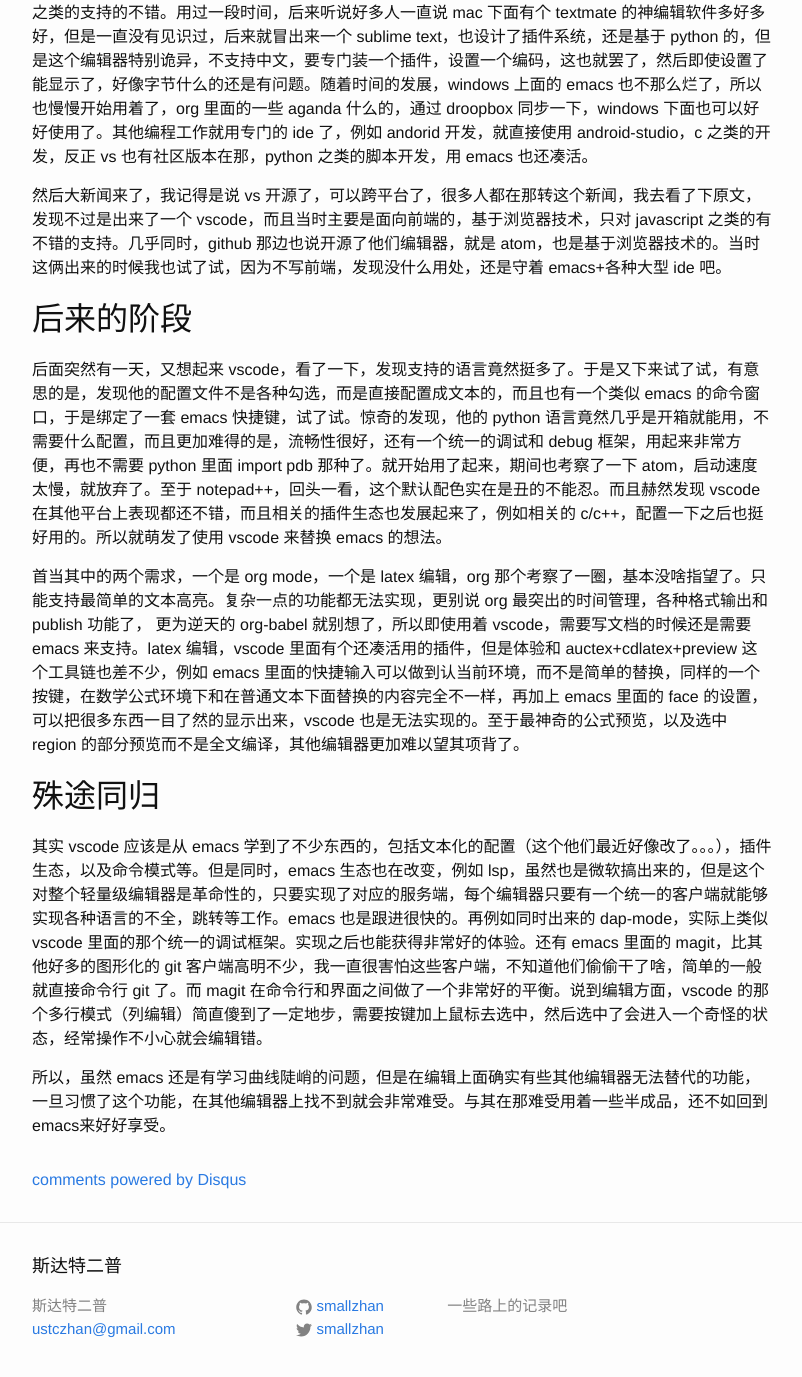
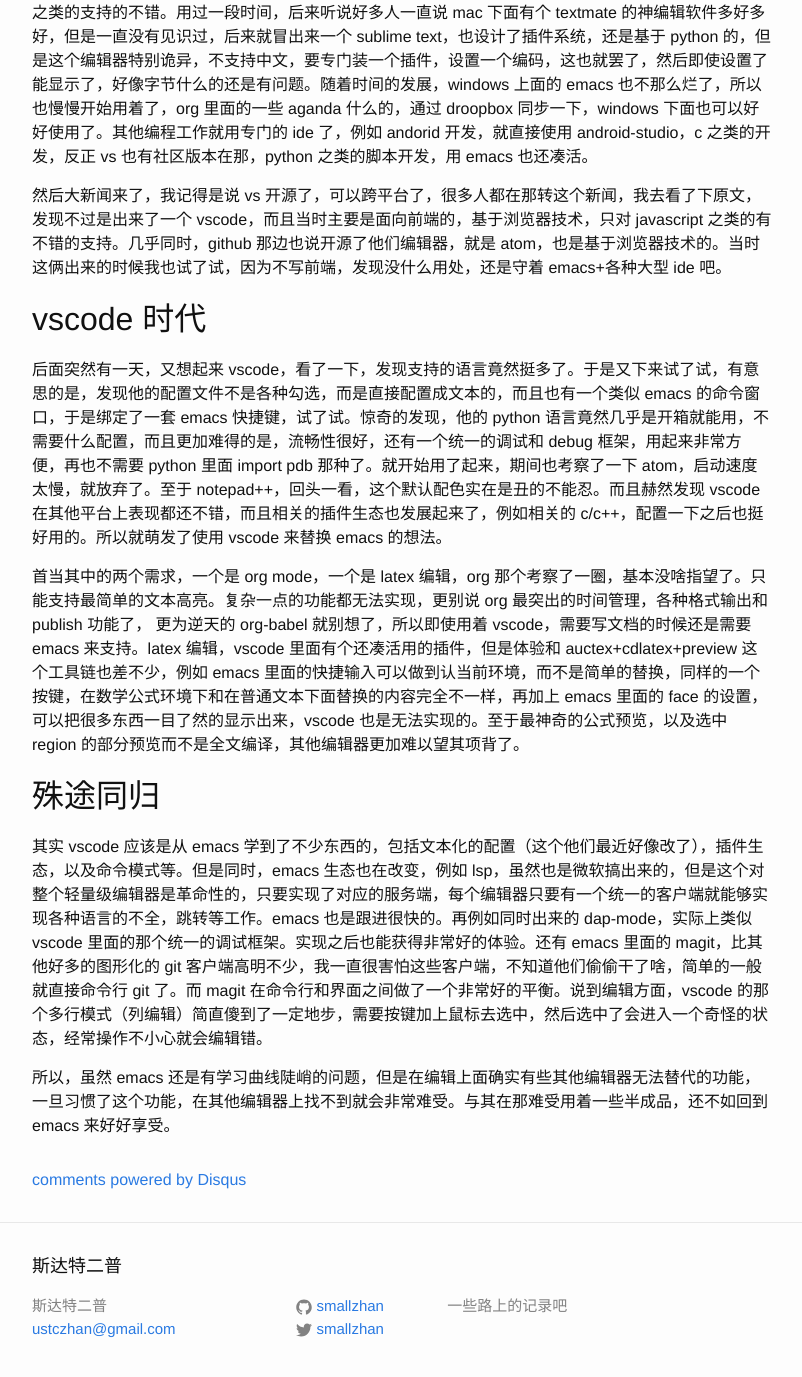
Before and after one commit to smallzhan/smallzhan.github.io, a Jekyll site: the page built from _posts/2019-04-13-p-.markdown, in a window 1280 px wide and 1400 px high, scrolled down 937 px. Shown: the top 1377 px of the window, without its empty margins (238-1040 px from the left). Built offline with Jekyll 4.4.1, drawn with Linux system fonts in a browser that asks for light colours; comment, search, counter and statistics services are not loaded; some of the changed text lies outside the part shown.

```diff
--- a/_posts/2019-04-13-p-.markdown
+++ b/_posts/2019-04-13-p-.markdown
@@ -9,30 +9,35 @@ tags:
   - misc
 ---
 
+
 # 缘起
 
 最近这几天又回到 Emacs 了，之前是用过一段时间的 vscode，因为实在是有些无法替代的功能，另一方面，随着 lsp 的发展，emacs 里面的一些编程体验也跟上来了。试了一下，感觉没有继续使用 vscode 的动力了，正好借这个机会回顾一下使用各种编辑器的一些历程。
 
-# 拓荒年代
+
+# 拓荒，Linux 年代
 
 因为接触电脑比较晚，当然又因为是学计算机的，所以当时一开始学就开始用 linux，记得找了一本书，从头看到尾看完了各种 linux 的命令，就开始了。于是在这个过程中认识了两个编辑器，一个叫 emacs 一个叫 vim，感觉就是 vim 和终端比较靠拢，而 emacs 比较靠 gui。当时的 emacs 还是 21，还有个 xemacs。不过也是因为比较习惯 windows 那种打开就编辑，所以一直对 vim 不感冒，就开始弄起了 emacs，那个时代，emacs 已经有 23 的 cvs 版本，可以比较方便的支持 xft 字体，不需要各种折腾中文显示了，也可以编译使用了，所以就用了起来。再加上，网上流传很广的王垠的文章和传教，所以就开始入了 emacs 教了。当然那个过程中，也开始了解了很多稀奇古怪的玩意，例如 fvwm，tex 等。linux 发行版也折腾过不少。后来的时候，差不多所有的操作都可以在 linux 下面完成了。也一直用着 emacs。期间用过 gnus 收取各种邮件，erc 来聊天等。
 
-后来认识了 emacs 里面的大杀器 org，那个时候有些时候需要做报告，就直接用 org 写一个文件，然后 C-c C-c 几下，直接生成 beamer 的 pdf 出来，当然，写一些资料都是通过 orgmode 写成文档，然后输出成 latex 的，很长一段时间之类都不直接写 latex 文件，org，想生成啥就是啥。但是 emacs 问题是上面一些编程的支持不好，就比如 c 语言，那体验真是被 vs 拉开好远。要么就是基于各种 TAGS 的一些支持，后来有一些 cscope，xfactory 什么的，还有雄心勃勃的 semantic 系列，但是体验都比较差强人意。不过那个时代这个是通病，各种编辑器的智能补全都不怎么行。要做到这个就是 IDE 的范围了。
+后来认识了 emacs 里面的大杀器 org，那个时候有些时候需要做报告，就直接用 org 写一个文件，然后 C-c C-c 几下，直接生成 beamer 的 pdf 出来，当然，写一些资料都是通过 orgmode 写成文档，然后输出成 latex 的，很长一段时间之类都不直接写 latex 文件，org，想生成啥就是啥。但是 emacs 问题是上面一些编程的支持不好，就比如 c 语言，那体验真是被 vs 拉开好远。要么就是基于各种 TAGS 的一些支持，后来有一些 cscope，xrefactory 什么的，还有雄心勃勃的 semantic/cedet 系列，但是体验都比较差强人意。不过那个时代这个是通病，各种编辑器的智能补全都不怎么行。要做到这个就是 IDE 的范围了。
 
-# windows
+
+# windows 上的编辑器
 
 后来，主要的工作环境变成了 windows，windows 上面的 emacs 可以比 linux 下面的逊色不少，只能捏着鼻子用着，还出各种各样的问题，我记忆记得好几个版本莫名其妙的就闪退了，所以就在 windows 下面寻找顺手一点的编辑器，当然 notepad 是死开的。那个时候 notepad++ 还不错，各种语言的语法高亮之类的支持的不错。用过一段时间，后来听说好多人一直说 mac 下面有个 textmate 的神编辑软件多好多好，但是一直没有见识过，后来就冒出来一个 sublime text，也设计了插件系统，还是基于 python 的，但是这个编辑器特别诡异，不支持中文，要专门装一个插件，设置一个编码，这也就罢了，然后即使设置了能显示了，好像字节什么的还是有问题。随着时间的发展，windows 上面的 emacs 也不那么烂了，所以也慢慢开始用着了，org 里面的一些 aganda 什么的，通过 droopbox 同步一下，windows 下面也可以好好使用了。其他编程工作就用专门的 ide 了，例如 andorid 开发，就直接使用 android-studio，c 之类的开发，反正 vs 也有社区版本在那，python 之类的脚本开发，用 emacs 也还凑活。
 
 然后大新闻来了，我记得是说 vs 开源了，可以跨平台了，很多人都在那转这个新闻，我去看了下原文，发现不过是出来了一个 vscode，而且当时主要是面向前端的，基于浏览器技术，只对 javascript 之类的有不错的支持。几乎同时，github 那边也说开源了他们编辑器，就是 atom，也是基于浏览器技术的。当时这俩出来的时候我也试了试，因为不写前端，发现没什么用处，还是守着 emacs+各种大型 ide 吧。
 
-# 后来的阶段
+
+# vscode 时代
 
 后面突然有一天，又想起来 vscode，看了一下，发现支持的语言竟然挺多了。于是又下来试了试，有意思的是，发现他的配置文件不是各种勾选，而是直接配置成文本的，而且也有一个类似 emacs 的命令窗口，于是绑定了一套 emacs 快捷键，试了试。惊奇的发现，他的 python 语言竟然几乎是开箱就能用，不需要什么配置，而且更加难得的是，流畅性很好，还有一个统一的调试和 debug 框架，用起来非常方便，再也不需要 python 里面 import pdb 那种了。就开始用了起来，期间也考察了一下 atom，启动速度太慢，就放弃了。至于 notepad++，回头一看，这个默认配色实在是丑的不能忍。而且赫然发现 vscode 在其他平台上表现都还不错，而且相关的插件生态也发展起来了，例如相关的 c/c++，配置一下之后也挺好用的。所以就萌发了使用 vscode 来替换 emacs 的想法。
 
 首当其中的两个需求，一个是 org mode，一个是 latex 编辑，org 那个考察了一圈，基本没啥指望了。只能支持最简单的文本高亮。复杂一点的功能都无法实现，更别说 org 最突出的时间管理，各种格式输出和 publish 功能了， 更为逆天的 org-babel 就别想了，所以即使用着 vscode，需要写文档的时候还是需要 emacs 来支持。latex 编辑，vscode 里面有个还凑活用的插件，但是体验和 auctex+cdlatex+preview 这个工具链也差不少，例如 emacs 里面的快捷输入可以做到认当前环境，而不是简单的替换，同样的一个按键，在数学公式环境下和在普通文本下面替换的内容完全不一样，再加上 emacs 里面的 face 的设置，可以把很多东西一目了然的显示出来，vscode 也是无法实现的。至于最神奇的公式预览，以及选中 region 的部分预览而不是全文编译，其他编辑器更加难以望其项背了。
 
+
 # 殊途同归
 
-其实 vscode 应该是从 emacs 学到了不少东西的，包括文本化的配置（这个他们最近好像改了。。。），插件生态，以及命令模式等。但是同时，emacs 生态也在改变，例如 lsp，虽然也是微软搞出来的，但是这个对整个轻量级编辑器是革命性的，只要实现了对应的服务端，每个编辑器只要有一个统一的客户端就能够实现各种语言的不全，跳转等工作。emacs 也是跟进很快的。再例如同时出来的 dap-mode，实际上类似 vscode 里面的那个统一的调试框架。实现之后也能获得非常好的体验。还有 emacs 里面的 magit，比其他好多的图形化的 git 客户端高明不少，我一直很害怕这些客户端，不知道他们偷偷干了啥，简单的一般就直接命令行 git 了。而 magit 在命令行和界面之间做了一个非常好的平衡。说到编辑方面，vscode 的那个多行模式（列编辑）简直傻到了一定地步，需要按键加上鼠标去选中，然后选中了会进入一个奇怪的状态，经常操作不小心就会编辑错。
+其实 vscode 应该是从 emacs 学到了不少东西的，包括文本化的配置（这个他们最近好像改了），插件生态，以及命令模式等。但是同时，emacs 生态也在改变，例如 lsp，虽然也是微软搞出来的，但是这个对整个轻量级编辑器是革命性的，只要实现了对应的服务端，每个编辑器只要有一个统一的客户端就能够实现各种语言的不全，跳转等工作。emacs 也是跟进很快的。再例如同时出来的 dap-mode，实际上类似 vscode 里面的那个统一的调试框架。实现之后也能获得非常好的体验。还有 emacs 里面的 magit，比其他好多的图形化的 git 客户端高明不少，我一直很害怕这些客户端，不知道他们偷偷干了啥，简单的一般就直接命令行 git 了。而 magit 在命令行和界面之间做了一个非常好的平衡。说到编辑方面，vscode 的那个多行模式（列编辑）简直傻到了一定地步，需要按键加上鼠标去选中，然后选中了会进入一个奇怪的状态，经常操作不小心就会编辑错。
 
-所以，虽然 emacs 还是有学习曲线陡峭的问题，但是在编辑上面确实有些其他编辑器无法替代的功能，一旦习惯了这个功能，在其他编辑器上找不到就会非常难受。与其在那难受用着一些半成品，还不如回到emacs来好好享受。
+所以，虽然 emacs 还是有学习曲线陡峭的问题，但是在编辑上面确实有些其他编辑器无法替代的功能，一旦习惯了这个功能，在其他编辑器上找不到就会非常难受。与其在那难受用着一些半成品，还不如回到 emacs 来好好享受。
```
Also changed, not shown: _posts/2019-04-27-p-jbths.markdown (added, +77 -0 lines).
